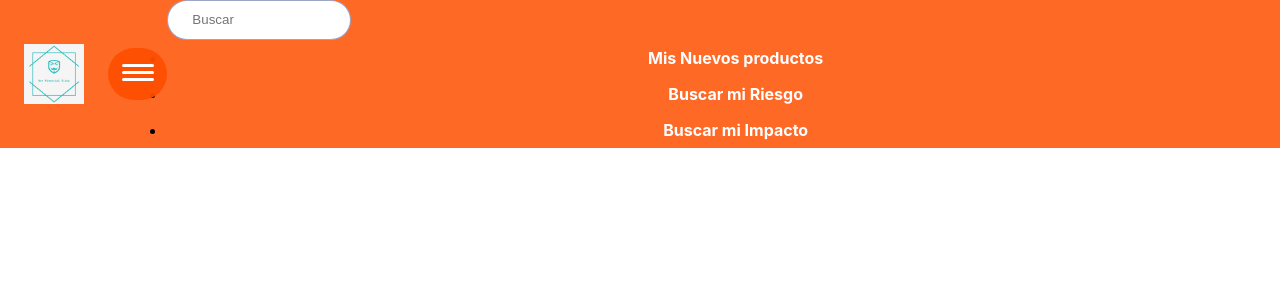
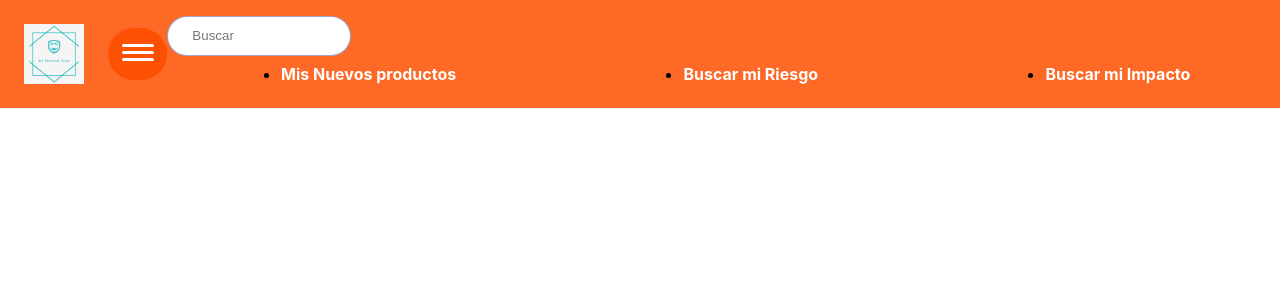
Before and after one commit to jlsalazarc/nuevo_producto_frontend, a React (Create React App) app: page / in a window 1280 px wide. Shown: the top 300 px of the page. Built offline with nearby package versions, Linux system fonts and the light colour scheme.

Commit message:
change ul-navbar

```diff
--- a/src/components/user/header.css
+++ b/src/components/user/header.css
@@ -31,6 +31,7 @@
 
 .header__container__group{
     display: flex;
+    flex-direction: row;
     align-items: center;
-    justify-content: space-between;
+    justify-content: space-around;
 }
--- a/src/components/user/navbar.css
+++ b/src/components/user/navbar.css
@@ -42,11 +42,16 @@
 
 .header .header__container__group__access__nav{
     flex-grow: 1;
+    text-decoration: none;
 }
 
 .header .header__container__group__access__nav ul{
+    display: flex;
+    justify-content: space-around;
+    align-items: center;
     margin: 0;
     padding: 0;
+
 }
 
 .header .header__container__group__access__nav a{
@@ -57,6 +62,7 @@
     transition: all 0.3s linear 0s;
     font-size: 100%;
     color: #fff;
+
 }
 
 .header .header__container__group__access__nav a:hover{
--- a/src/components/user/navbar.js
+++ b/src/components/user/navbar.js
@@ -9,7 +9,8 @@ export function Navbar(){
         {codigo: 3, nombre: 'Buscar mi Impacto', ref: 'experiencias'}]);
 
     return (
-        <ul>
+
+            <ul>
             {
                 menuList.map((menu) => {
                     return (
@@ -19,5 +20,6 @@ export function Navbar(){
                 })
             }
         </ul>
+
     );
 }
```
